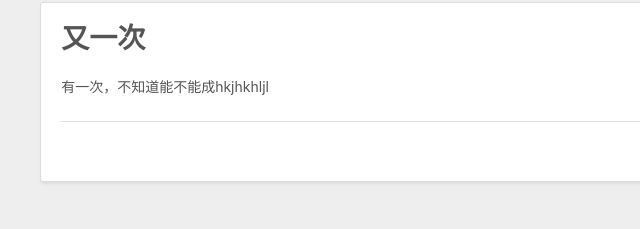
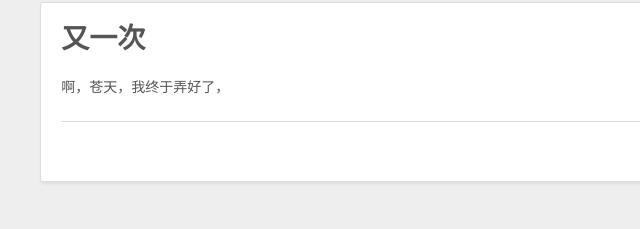
Before and after one commit to chenjunqicjq/chenjunqicjq.github.io, a plain HTML site: page 2018/03/31/又一次/index.html in a window 1280 px wide. Shown: the part 377-606 px from the top of the page, 0-640 px from the left. Drawn offline with nearby package versions, Linux system fonts and the light colour scheme.

Commit message:
Site updated: 2018-03-31 15:46:26

```diff
--- a/2018/03/31/又一次/index.html
+++ b/2018/03/31/又一次/index.html
@@ -7,17 +7,17 @@
 
   <title>又一次 | Hexo</title>
   <meta name="viewport" content="width=device-width, initial-scale=1, maximum-scale=1">
-  <meta name="description" content="有一次，不知道能不能成hkjhkhljl">
+  <meta name="description" content="啊，苍天，我终于弄好了，">
 <meta property="og:type" content="article">
 <meta property="og:title" content="又一次">
 <meta property="og:url" content="http://yoursite.com/2018/03/31/又一次/index.html">
 <meta property="og:site_name" content="Hexo">
-<meta property="og:description" content="有一次，不知道能不能成hkjhkhljl">
+<meta property="og:description" content="啊，苍天，我终于弄好了，">
 <meta property="og:locale" content="default">
-<meta property="og:updated_time" content="2018-03-31T07:30:12.462Z">
+<meta property="og:updated_time" content="2018-03-31T07:45:57.649Z">
 <meta name="twitter:card" content="summary">
 <meta name="twitter:title" content="又一次">
-<meta name="twitter:description" content="有一次，不知道能不能成hkjhkhljl">
+<meta name="twitter:description" content="啊，苍天，我终于弄好了，">
 
     <link rel="alternate" href="/atom.xml" title="Hexo" type="application/atom+xml">
 
@@ -86,7 +86,7 @@
 
     <div class="article-entry" itemprop="articleBody">
 
-        <p>有一次，不知道能不能成hkjhkhljl</p>
+        <p>啊，苍天，我终于弄好了，</p>
 
 
     </div>
```
Also changed, not shown: index.html (+1 -1 lines).
